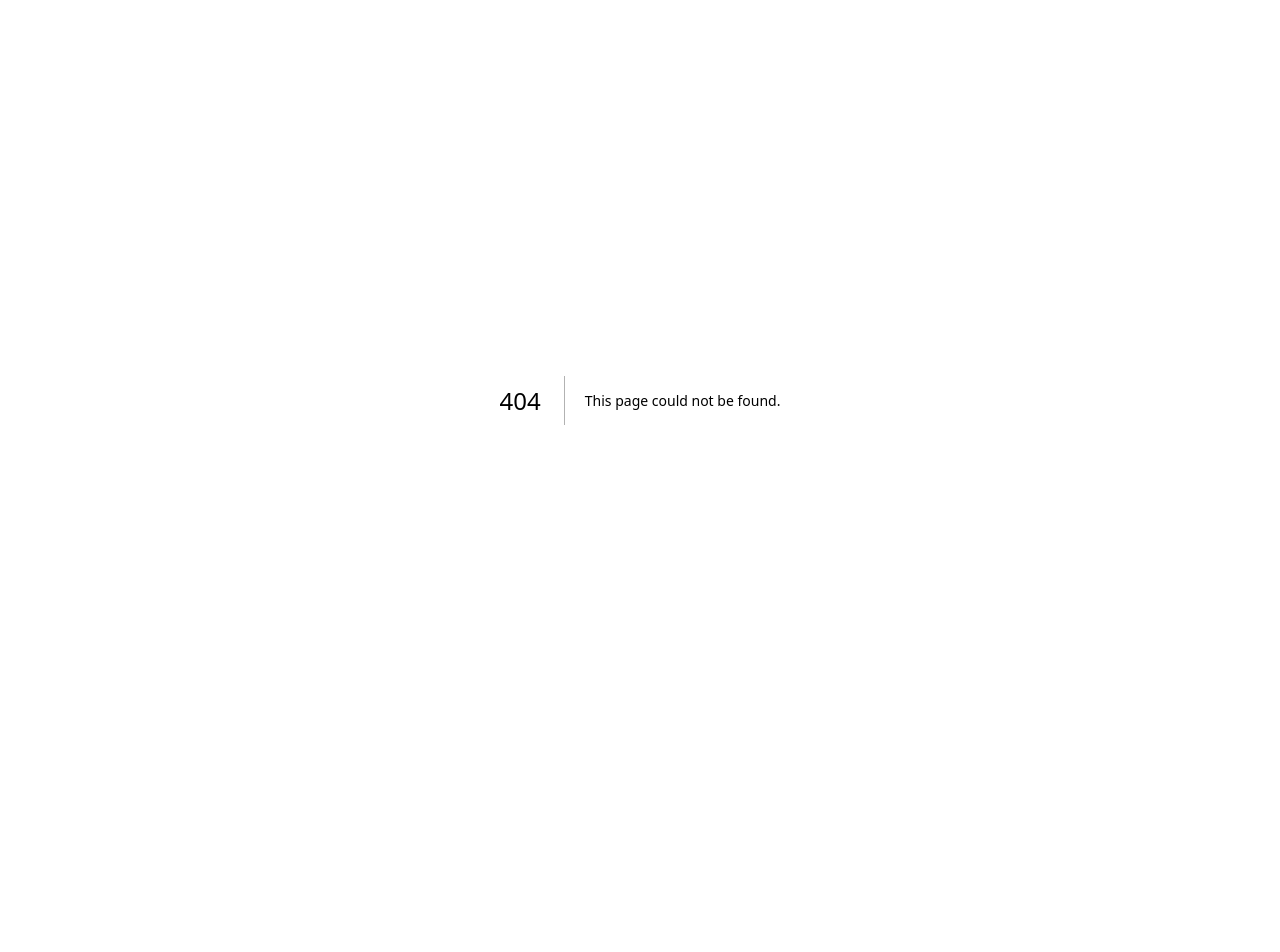
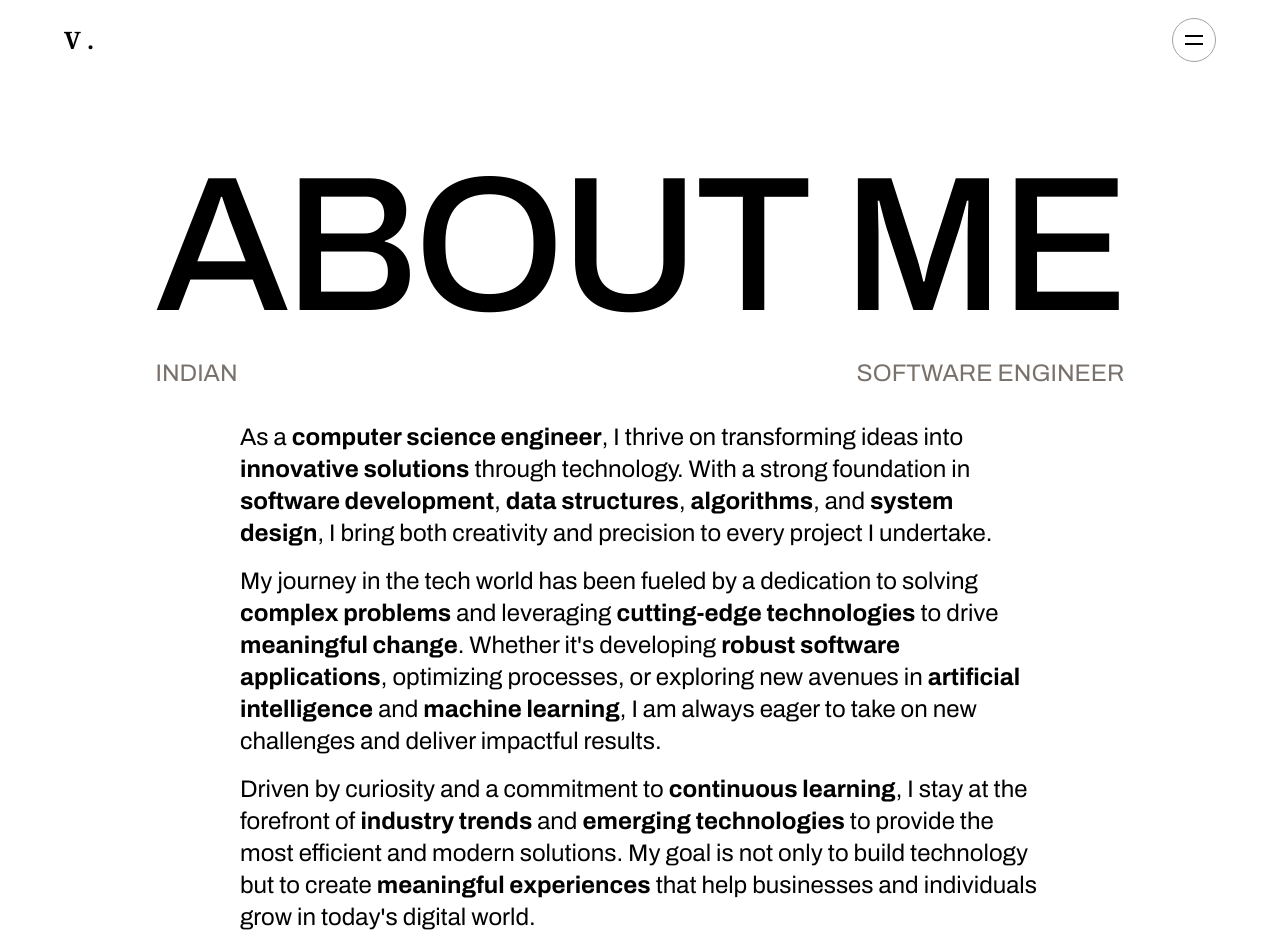
Before and after one commit to virajchandra51/Portfolio, a Next.js app: page /about in a window 1280 px wide. Before the commit this address had no page. Shown: the top 952 px of the page. Before the commit the page ends 800 px from the top, so only its background shows below. Built offline with nearby package versions, Linux system fonts and the light colour scheme.

Commit message:
Added New Pic

```diff
--- /dev/null
+++ b/src/app/about/page.tsx
@@ -0,0 +1,95 @@
+"use client";
+import { FC, useEffect } from "react";
+/* eslint-disable-next-line @typescript-eslint/no-unused-vars */
+
+const About: FC = () => {
+  useEffect(() => {
+    (async () => {
+      const LocomotiveScroll = (await import("locomotive-scroll")).default;
+      const locomotiveScroll = new LocomotiveScroll();
+      console.log(locomotiveScroll);
+      setTimeout(() => {
+        document.body.style.cursor = "default";
+        window.scrollTo(0, 0);
+      }, 3000);
+    })();
+  }, []);
+
+  return (
+    <section className="section">
+      <div className="relative my-auto flex min-h-[60vh] flex-col items-center justify-center gap-y-8 px-[5%] md:min-h-screen">
+        <div className="flex flex-col gap-y-6">
+          <h1
+            className="text-[4rem] leading-[0.9] font-medium tracking-tight uppercase md:text-[10rem] lg:text-[12rem]"
+          >
+            ABOUT ME
+          </h1>
+          <div className="flex justify-between">
+            <div className="text-xl leading-[1.4] text-stone-500 uppercase md:text-2xl">
+              Indian
+            </div>
+            <div className="text-xl leading-[1.4] text-stone-500 uppercase md:text-2xl">
+              Software Engineer
+            </div>
+          </div>
+        </div>
+        <div className="flex flex-col gap-y-8">
+          <div className="flex max-w-[35rem] flex-col gap-y-4 font-general-sans text-lg font-normal sm:text-2xl md:max-w-[50rem]">
+            <p>
+              As a{" "}
+              <span className="font-bold">computer science engineer</span>,
+              I thrive on transforming ideas into{" "}
+              <span className="font-bold">innovative solutions</span>{" "}
+              through technology. With a strong foundation in{" "}
+              <span className="font-bold">software development</span>,{" "}
+              <span className="font-bold">data structures</span>,{" "}
+              <span className="font-bold">algorithms</span>, and{" "}
+              <span className="font-bold">system design</span>, I bring both
+              creativity and precision to every project I undertake.
+            </p>
+            <p>
+              My journey in the tech world has been fueled by a dedication to
+              solving <span className="font-bold">complex problems</span>{" "}
+              and leveraging{" "}
+              <span className="font-bold">cutting-edge technologies</span>{" "}
+              to drive <span className="font-bold">meaningful change</span>.
+              Whether it&apos;s developing{" "}
+              <span className="font-bold">
+                robust software applications
+              </span>
+              , optimizing processes, or exploring new avenues in{" "}
+              <span className="font-bold">artificial intelligence</span> and{" "}
+              <span className="font-bold">machine learning</span>, I am
+              always eager to take on new challenges and deliver impactful
+              results.
+            </p>
+            <p>
+              Driven by curiosity and a commitment to{" "}
+              <span className="font-bold">continuous learning</span>, I stay
+              at the forefront of{" "}
+              <span className="font-bold">industry trends</span> and{" "}
+              <span className="font-bold">emerging technologies</span> to
+              provide the most efficient and modern solutions. My goal is not
+              only to build technology but to create{" "}
+              <span className="font-bold">meaningful experiences</span> that
+              help businesses and individuals grow in today&apos;s digital world.
+            </p>
+            <p>
+              If you&apos;re looking for a{" "}
+              <span className="font-bold">versatile</span>,{" "}
+              <span className="font-bold">results-driven professional</span>{" "}
+              who can turn{" "}
+              <span className="font-bold">
+                challenges into opportunities
+              </span>
+              , I am here to help you achieve your{" "}
+              <span className="font-bold">technological goals</span>.
+            </p>
+          </div>
+        </div>
+      </div>
+    </section>
+  );
+};
+
+export default About;
--- a/src/app/layout.tsx
+++ b/src/app/layout.tsx
@@ -1,6 +1,8 @@
 import type { Metadata } from "next";
 import { Archivo } from "next/font/google";
 import "./globals.css";
+import Header from "@/components/Header";
+import Footer from "@/components/Footer";
 
 const archivo = Archivo({
   display: "swap",
@@ -21,8 +23,12 @@ export default function RootLayout({
 }>) {
   return (
     <html lang="en">
-      <body className={`antialiased bg-white text-black ${archivo.variable} font-sans`}>
+      <body
+        className={`antialiased bg-white text-black ${archivo.variable} font-sans`}
+      >
+        <Header />
         {children}
+        <Footer />
       </body>
     </html>
   );
--- a/src/sections/Projects.tsx
+++ b/src/app/projects/page.tsx
@@ -5,7 +5,6 @@ import image2 from "@/assets/images/project-2.jpg";
 import image3 from "@/assets/images/project-3.jpg";
 import image4 from "@/assets/images/project-4.jpg";
 import image5 from "@/assets/images/project-5.jpg";
-import useTextRevealAnimation from "@/hooks/useTextRevealAnimation";
 import Project from "@/components/Project";
 
 /* eslint-disable-next-line @typescript-eslint/no-unused-vars */
@@ -33,25 +32,26 @@ const projects = [
 ];
 
 const Projects: FC = () => {
-  const {
-    scope: projectsHeaderScope,
-    entraceAnimation: projectsHeaderAnimate,
-  } = useTextRevealAnimation({
-    duration: 0.5,
-    delay: 0.3,
-  });
   useEffect(() => {
-    projectsHeaderAnimate();
-  }, [projectsHeaderAnimate]);
+    (async () => {
+      const LocomotiveScroll = (await import("locomotive-scroll")).default;
+      const locomotiveScroll = new LocomotiveScroll();
+      console.log(locomotiveScroll);
+      setTimeout(() => {
+        document.body.style.cursor = "default";
+        window.scrollTo(0, 0);
+      }, 3000);
+    })();
+  }, []);
+
   return (
-    <section className="section" id="projects">
-      <div className="container">
-        <h2
-          className="text-4xl md:text-7xl lg:text-8xl"
-          ref={projectsHeaderScope}
-        >
-          Selected Works
-        </h2>
+    <section className="section">
+      <div className="relative my-auto flex min-h-[60vh] flex-col items-center justify-center gap-y-8 px-[5%] md:min-h-screen">
+        <div className="flex flex-col gap-y-6">
+          <h1 className="text-[4rem] leading-[0.9] font-medium tracking-tight uppercase md:text-[10rem] lg:text-[12rem]">
+            PROJECTS
+          </h1>
+        </div>
         <div className="mt-10 md:mt-16 lg:mt-20">
           {projects.map(({ name, image }) => (
             <Project key={name} name={name} image={image} />
--- a/src/sections/Footer.tsx
+++ b/src/components/Footer.tsx
@@ -49,7 +49,7 @@ const Footer: FC = () => {
   }, [inView, footerEntranceAnimation]);
 
   return (
-    <footer className="bg-stone-900 text-white" id="contact">
+    <footer className="bg-black text-white" id="contact">
       <div className="container">
         <div className="section">
           <div className="flex items-center gap-3">
--- a/src/sections/Header.tsx
+++ b/src/components/Header.tsx
@@ -1,29 +1,30 @@
 "use client";
 import { FC, useEffect, useState } from "react";
 import { motion, useAnimate } from "motion/react";
-import Magnetic from "../components/Magnetic";
+import Magnetic from "./Magnetic";
+import Link from "next/link";
 
 /* eslint-disable-next-line @typescript-eslint/no-unused-vars */
 const navItems = [
   {
     label: "About",
-    href: "#about",
+    href: "/about",
   },
   {
-    label: "Selected Works",
-    href: "#projects",
+    label: "Projects",
+    href: "/projects",
   },
   {
-    label: "Testimonials",
-    href: "#testimonials",
+    label: "Blog",
+    href: "https://virajchandra.netlify.app/",
   },
   {
-    label: "FAQs",
-    href: "#faqs",
+    label: "Resume",
+    href: "/faqs",
   },
   {
     label: "Contact",
-    href: "#contact",
+    href: "/contact",
   },
 ];
 
@@ -122,29 +123,19 @@ const Header: FC = () => {
     navAnimate,
   ]);
 
-  const handleClickNavItem = (e: React.MouseEvent<HTMLAnchorElement>) => {
-    e.preventDefault();
-    setIsOpen(false);
-    const url = new URL(e.currentTarget.href);
-    const target = document.querySelector(url.hash);
-    if (target) {
-      target.scrollIntoView({ behavior: "smooth" });
-    }
-    return;
-  };
   return (
     <header>
       <div
-        className="fixed top-0 left-0 w-full h-0 overflow-hidden bg-stone-900 z-10"
+        className="fixed top-0 left-0 w-full h-0 overflow-hidden bg-black z-10"
         ref={navScope}
       >
         <nav className="mt-20 flex flex-col">
           {navItems.map(({ label, href }) => (
-            <a
+            <Link
               key={label}
               href={href}
-              className="text-stone-200 border-t border-stone-800 last:border-b py-8 group/nav-item relative isolate"
-              onClick={handleClickNavItem}
+              onClick={setIsOpen.bind(null, false)}
+              className="text-stone-200 border-t border-stone-800 last:border-b py-8 group/nav-item relative isolate uppercase"
             >
               <div className="container !max-w-full flex items-center justify-between">
                 <span className="text-3xl group-hover/nav-item:pl-4 transition-all duration-500">
@@ -166,31 +157,21 @@ const Header: FC = () => {
                 </svg>
               </div>
               <div className="absolute w-full h-0 bg-stone-800 group-hover/nav-item:h-full transition-all duration-500 bottom-0 -z-10"></div>
-            </a>
+            </Link>
           ))}
         </nav>
       </div>
-        <div className="fixed top-0 left-0 w-full backdrop-blur-md lg:mix-blend-difference z-10">
-      <Magnetic>
+
+      <div className="absolute top-0 left-0 w-full z-10">
         <div className="container !max-w-full">
           <div className="flex justify-between h-20 items-center">
-              <div>
-                <a href="/">
-                  {/* <Image src={logo} alt="Logo" className="h-11 w-auto" /> */}
-                  <span className="text-2xl font-bold lg:text-white text-black uppercase font-serif">
+            <Magnetic>
+              <Link href="/">
+                <span className="text-2xl font-bold text-black uppercase font-serif">
                   V .
                 </span>
-                </a>
-              </div>
-            </div>
-          </div>
+              </Link>
             </Magnetic>
-        </div>
-
-      <div className="fixed top-0 left-0 w-full z-10">
-        <div className="container !max-w-full">
-          <div className="flex justify-end h-20 items-center">
-            <div className="flex items-start gap-4">
             <Magnetic>
               <div
                 className="cursor-pointer size-11 border border-stone-400 rounded-full inline-flex items-center justify-center bg-white"
@@ -231,7 +212,6 @@ const Header: FC = () => {
           </div>
         </div>
       </div>
-      </div>
     </header>
   );
 };
--- a/src/sections/Hero.tsx
+++ b/src/components/Hero.tsx
@@ -1,37 +1,42 @@
 import { FC } from "react";
 /* eslint-disable-next-line @typescript-eslint/no-unused-vars */
 import Button from "@/components/Button";
-import {
-  motion,
-} from "motion/react";
+import { motion } from "motion/react";
 
 const Hero: FC = () => {
   const handleClick = (
-    props: { hash: string },
+    props: { path?: string; hash?: string },
     e: React.MouseEvent<HTMLButtonElement>
   ) => {
     e.preventDefault();
-    const target = document.querySelector(props.hash);
-    if (target) {
-      target.scrollIntoView({ behavior: "smooth" });
+    if (props.path) {
+      window.location.href = props.path;
+    } else if (props.hash) {
+      document.querySelector(props.hash)?.scrollIntoView({ behavior: "smooth" });
     }
     return;
   };
 
   return (
     <section id="about">
-      <div className="flex items-center justify-center md:h-screen sticky top-0">
-        <div className="md:col-span-7 flex flex-col justify-center">
+      <div className="flex items-center justify-center h-full min-h-[100vh] sticky top-0">
+        <div className="flex flex-col justify-center">
           <div className="container !max-w-full">
-            <motion.h1
+            <motion.div
               initial={{ opacity: 0 }}
               animate={{ opacity: 1 }}
-              className="text-[4rem] md:text-[10rem] lg:text-[12rem] leading-[4rem] lg:leading-[10rem] mt-40 md:mt-10 flex flex-col justify-center items-center"
+              className="relative mt-20 flex flex-col items-center justify-center"
             >
-              <span className="uppercase font-medium">Viraj</span>
-              <span className="uppercase font-normal text-stone-500 !text-lg !lg:text-xl">Software Engineer</span>
-              <span className="uppercase font-medium">Chandra</span>
-            </motion.h1>
+              <div className="text-[4rem] leading-[0.9] font-medium tracking-tighter uppercase md:text-[10rem] lg:text-[12rem]">
+                Viraj
+              </div>
+              <div className="pt-2 text-base leading-[1.4] text-stone-500 uppercase md:text-2xl font-normal">
+                Software Engineer
+              </div>
+              <div className="text-[4rem] leading-[0.9] font-medium tracking-tighter uppercase md:text-[10rem] lg:text-[12rem]">
+                Chandra
+              </div>
+            </motion.div>
             <div className="flex flex-col mt-10 items-center justify-center gap-6 md:flex-row md:items-center">
               <motion.div
                 initial={{ opacity: 0, y: "100%" }}
@@ -42,7 +47,7 @@ const Hero: FC = () => {
                   variant="secondary"
                   iconAfter={
                     <div className="overflow-hidden size-5">
-                      <div className="h-5 w-10 flex group-hover/button:-translate-x-1/2 transition-transform duration-500">
+                      <div className="h-5 w-10 flex -translate-x-1/2 group-hover/button:translate-x-[0.125] transition-transform duration-500">
                         <svg
                           xmlns="http://www.w3.org/2000/svg"
                           fill="none"
@@ -54,7 +59,7 @@ const Hero: FC = () => {
                           <path
                             strokeLinecap="round"
                             strokeLinejoin="round"
-                            d="m4.5 5.25 7.5 7.5 7.5-7.5m-15 6 7.5 7.5 7.5-7.5"
+                            d="M13.5 4.5 21 12m0 0-7.5 7.5M21 12H3"
                           />
                         </svg>
                         <svg
@@ -68,13 +73,13 @@ const Hero: FC = () => {
                           <path
                             strokeLinecap="round"
                             strokeLinejoin="round"
-                            d="m4.5 5.25 7.5 7.5 7.5-7.5m-15 6 7.5 7.5 7.5-7.5"
+                            d="M13.5 4.5 21 12m0 0-7.5 7.5M21 12H3"
                           />
                         </svg>
                       </div>
                     </div>
                   }
-                  onClick={(e) => handleClick({ hash: "#projects" }, e)}
+                  onClick={(e) => handleClick({ path: "/projects" }, e)}
                 >
                   <span>View My Work</span>
                 </Button>
--- a/src/components/Preloader/index.tsx
+++ b/src/components/Preloader/index.tsx
@@ -28,7 +28,7 @@ export default function Index() {
       () => {
         setIndex(index + 1);
       },
-      index == 0 ? 1000 : 150
+      index == 0 ? 500 : 150
     );
   }, [index]);
 
@@ -65,7 +65,7 @@ export default function Index() {
             variants={opacity}
             initial="initial"
             animate="enter"
-            className="absolute z-10 flex items-center text-black text-5xl md:text-10xl lg:text-[10rem]"
+            className="font-light absolute z-10 flex items-center text-black text-5xl md:text-10xl lg:text-[10rem]"
           >
             {words[index]}
           </motion.p>
--- a/src/components/Testimonial.tsx
+++ b/src/components/Testimonial.tsx
@@ -74,7 +74,7 @@ const Testimonial = (props: {
     >
       <div className="aspect-square md:aspect-[9/16] md:col-span-2 relative">
         <motion.div
-          className="absolute h-full bg-stone-900"
+          className="absolute h-full bg-black"
           initial={{ width: "100%" }}
           animate={{ width: "0%" }}
           exit={{ width: "100%" }}
```
Also changed, not shown: src/app/page.tsx (+1 -11 lines), src/components/Project.tsx (+0 -11 lines). Lines whose indentation alone changed are shown as unchanged.
